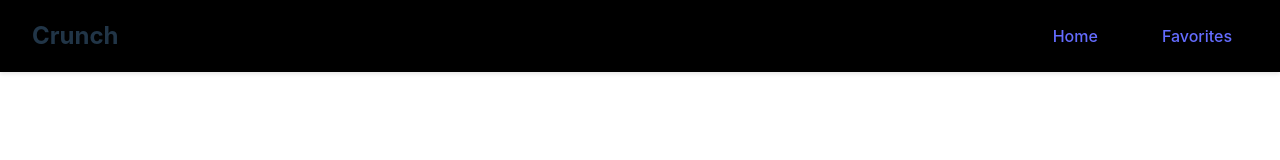
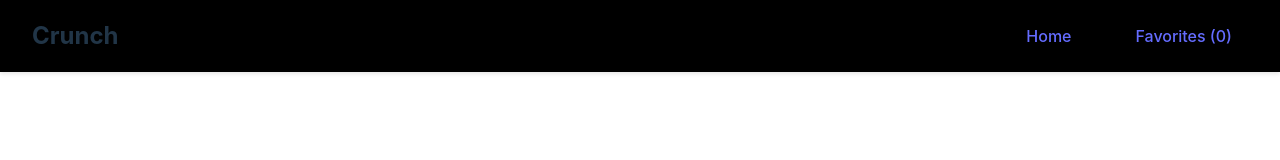
Before and after one commit to AsandahDevs/crunch, a React (Vite) app: page /crunch/crunch in a window 1280 px wide. Shown: the top 160 px of the page. Built offline with nearby package versions, Linux system fonts and the light colour scheme; no server answers.

Commit message:
feat: add favourites count

```diff
--- a/src/components/NavBar.tsx
+++ b/src/components/NavBar.tsx
@@ -1,13 +1,15 @@
 import { Link } from "react-router-dom";
 import "../css/NavBar.css";
+import { useMovieContext } from "../contexts/MovieContext";
 
 function NavBar() {
+    const { favorites } = useMovieContext();
     return (
         <nav className="navbar">
             <div className="navbar-brand">Crunch</div>
             <div className="navbar-links">
                 <Link to="/" className="nav-link">Home</Link>
-                <Link to="/favorites" className="nav-link">Favorites</Link>
+                <Link to="/favorites" className="nav-link">Favorites ({favorites.length})</Link>
             </div>
         </nav>
     );
```
